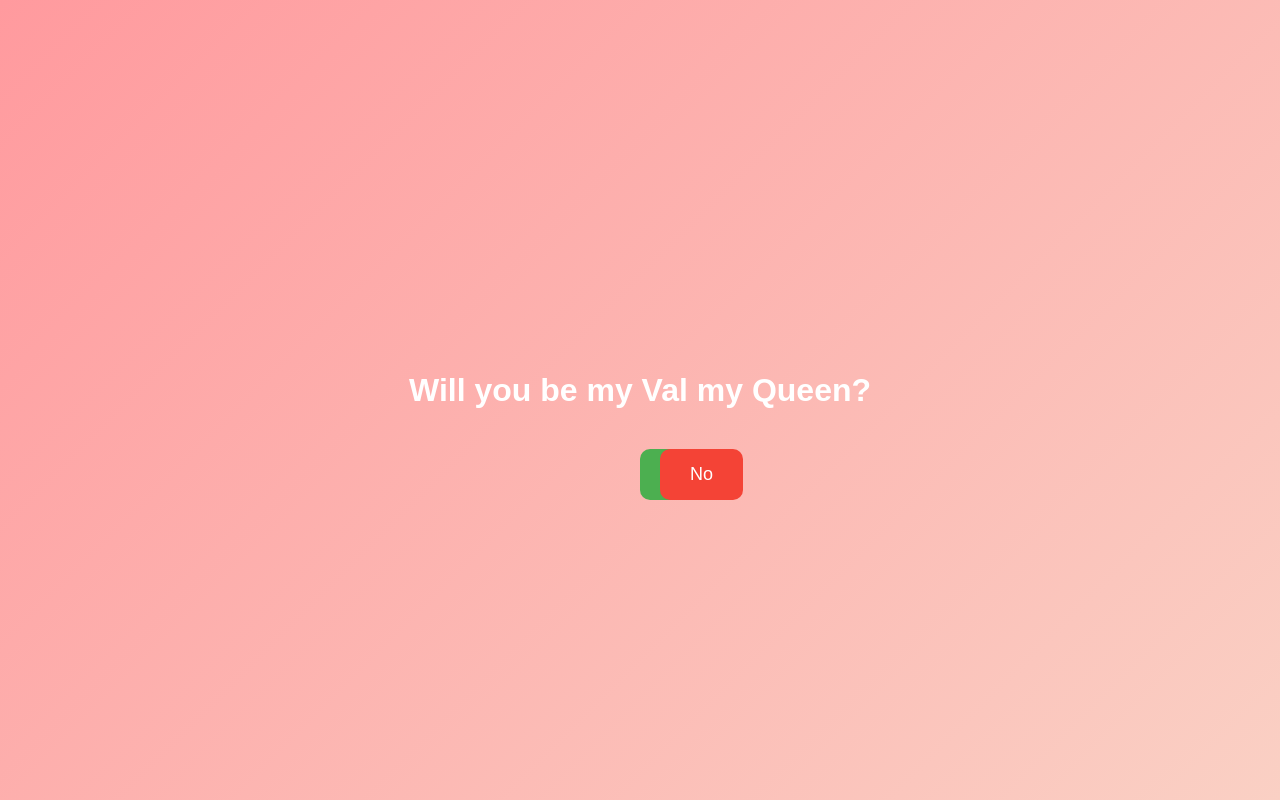
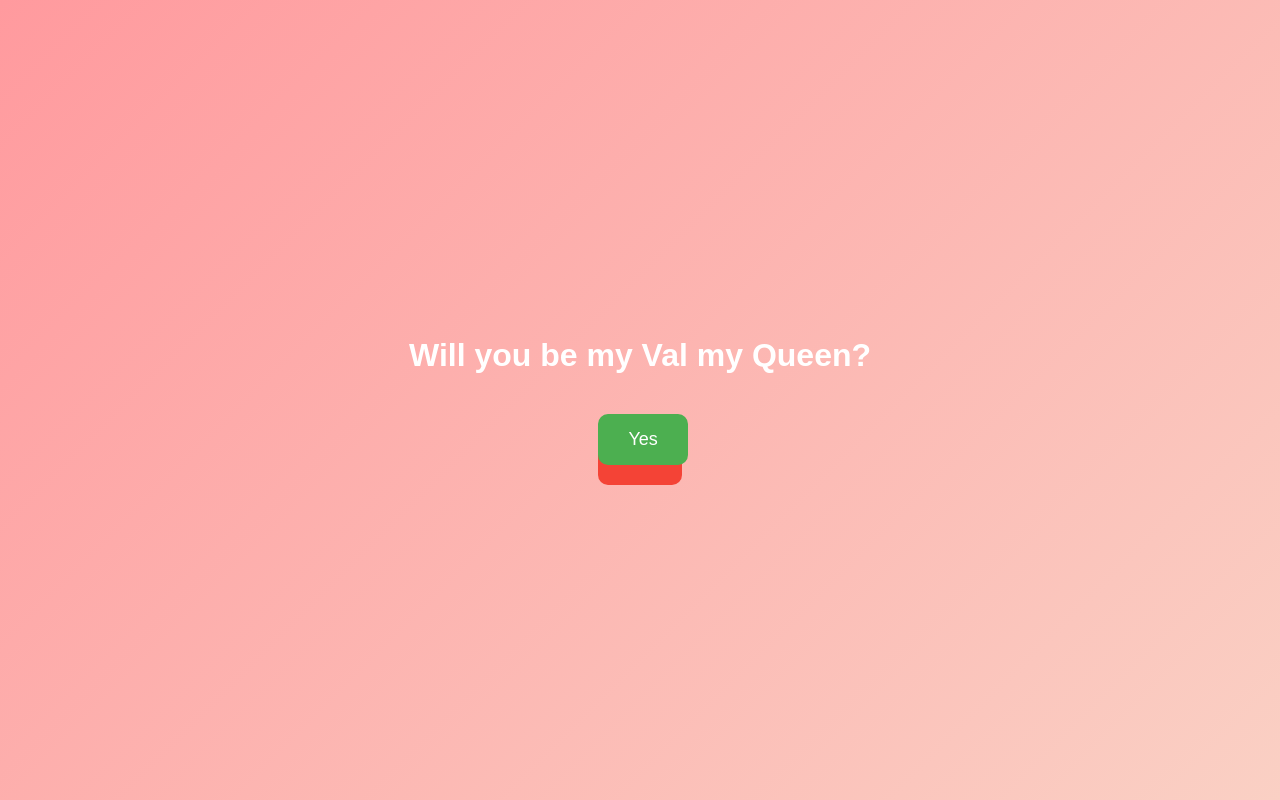
Before and after one commit to ahmoj1706/mq, a plain HTML site: page index.html in a window 1280 px wide. Drawn offline with Linux system fonts and the light colour scheme.

Commit message:
Add files via upload

```diff
--- a/index.html
+++ b/index.html
@@ -20,6 +20,7 @@
     .container {
       text-align: center;
       padding: 20px;
+      position: relative; /* To keep buttons positioned relative to this container */
     }
 
     h1 {
@@ -34,18 +35,18 @@
       border-radius: 10px;
       cursor: pointer;
       transition: all 0.3s ease;
-      position: absolute;
     }
 
     #yes {
       background-color: #4CAF50;
       color: white;
+      position: absolute; /* This will allow it to float */
     }
 
     #no {
       background-color: #f44336;
       color: white;
-      margin-left: 20px;
+      margin-top: 20px; /* Ensures there's space between buttons */
     }
 
     .reveal {
```
